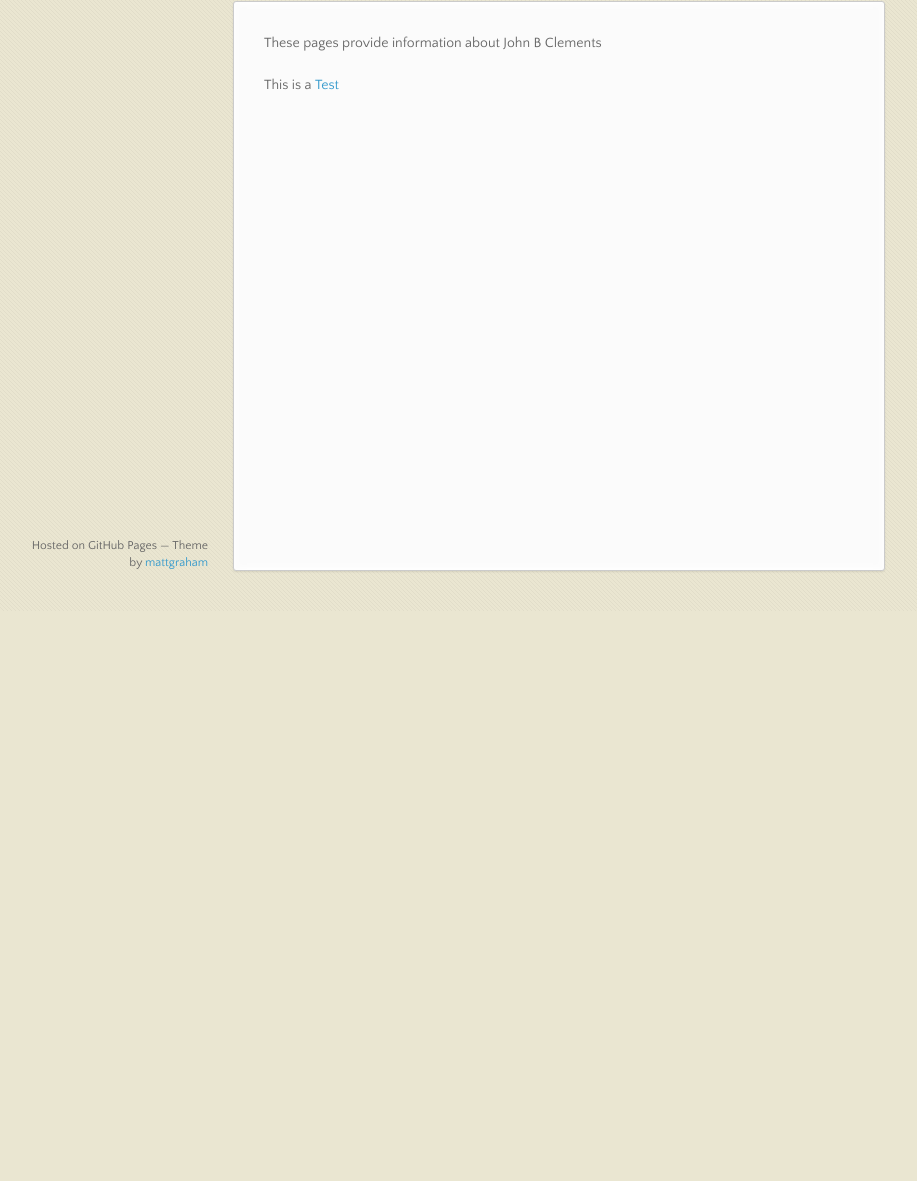
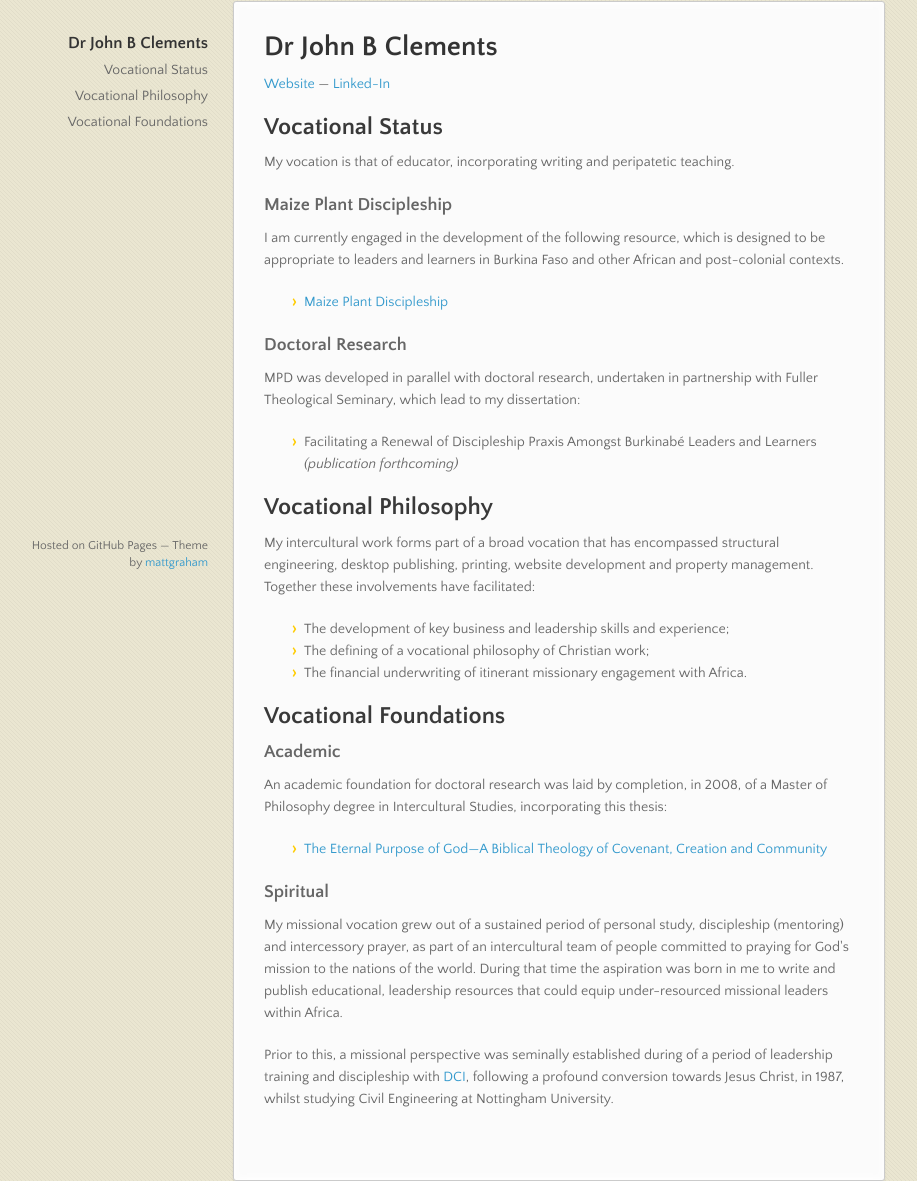
Before and after one commit to johnbrc/johnbrc.github.io, a plain HTML site: page index.html in a window 1280 px wide. Shown: the part 189-1370 px from the top of the page, without its empty margins (82-999 px from the left). Before the commit the page ends 800 px from the top, so only its background shows below. Drawn offline with nearby package versions, Linux system fonts and the light colour scheme.

Commit message:
Replace master branch with page content via GitHub

```diff
--- a/index.html
+++ b/index.html
@@ -32,9 +32,57 @@
         <ul></ul>
       </nav>
       <section>
-        <p>These pages provide information about John B Clements</p>
+        <h1>
+<a name="dr-john-b-clements" class="anchor" href="#dr-john-b-clements"><span class="octicon octicon-link"></span></a>Dr John B Clements</h1>
 
-<p>This is a <a href="content/test.md">Test</a></p>
+<p><a href="http://jbclements.wordpress.com/">Website</a> — <a href="http://uk.linkedin.com/in/jbclements/">Linked-In</a> </p>
+
+<h2>
+<a name="vocational-status" class="anchor" href="#vocational-status"><span class="octicon octicon-link"></span></a>Vocational Status</h2>
+
+<p>My vocation is that of educator, incorporating writing and peripatetic teaching. </p>
+
+<h3>
+<a name="maize-plant-discipleship" class="anchor" href="#maize-plant-discipleship"><span class="octicon octicon-link"></span></a>Maize Plant Discipleship</h3>
+
+<p>I am currently engaged in the development of the following resource, which is designed to be appropriate to leaders and learners in Burkina Faso and other African and post-colonial contexts. </p>
+
+<ul>
+<li><a href="hereafter,%20MPD">Maize Plant Discipleship</a></li>
+</ul><h3>
+<a name="doctoral-research" class="anchor" href="#doctoral-research"><span class="octicon octicon-link"></span></a>Doctoral Research</h3>
+
+<p>MPD was developed in parallel with doctoral research, undertaken in partnership with Fuller Theological Seminary, which lead to my dissertation:</p>
+
+<ul>
+<li>  Facilitating a Renewal of Discipleship Praxis Amongst Burkinabé Leaders and Learners <em>(publication forthcoming)</em>
+</li>
+</ul><h2>
+<a name="vocational-philosophy" class="anchor" href="#vocational-philosophy"><span class="octicon octicon-link"></span></a>Vocational Philosophy</h2>
+
+<p>My intercultural work forms part of a broad vocation that has encompassed structural engineering, desktop publishing, printing, website development and property management. Together these involvements have facilitated:</p>
+
+<ul>
+<li>  The development of key business and leadership skills and experience;</li>
+<li>  The defining of a vocational philosophy of Christian work;</li>
+<li>  The financial underwriting of itinerant missionary engagement with Africa.</li>
+</ul><h2>
+<a name="vocational-foundations" class="anchor" href="#vocational-foundations"><span class="octicon octicon-link"></span></a>Vocational Foundations</h2>
+
+<h3>
+<a name="academic" class="anchor" href="#academic"><span class="octicon octicon-link"></span></a>Academic</h3>
+
+<p>An academic foundation for doctoral research was laid by completion, in 2008, of a Master of Philosophy degree in Intercultural Studies, incorporating this thesis: </p>
+
+<ul>
+<li>  <a href="http://jbclements.wordpress.com/research/mphil/eternal-purpose-of-god-thesis/">The Eternal Purpose of God—A Biblical Theology of Covenant, Creation and Community</a>
+</li>
+</ul><h3>
+<a name="spiritual" class="anchor" href="#spiritual"><span class="octicon octicon-link"></span></a>Spiritual</h3>
+
+<p>My missional vocation grew out of a sustained period of personal study, discipleship (mentoring) and intercessory prayer, as part of an intercultural team of people committed to praying for God's mission to the nations of the world. During that time the aspiration was born in me to write and publish educational, leadership resources that could equip under-resourced missional leaders within Africa.</p>
+
+<p>Prior to this, a missional perspective was seminally established during of a period of leadership training and discipleship with <a href="http://dci.org.uk/free-training">DCI</a>, following a profound conversion towards Jesus Christ, in 1987, whilst studying Civil Engineering at Nottingham University.</p>
       </section>
       <footer>
         <p><small>Hosted on GitHub Pages &mdash; Theme by <a href="https://twitter.com/michigangraham">mattgraham</a></small></p>
```
Also changed, not shown: params.json (+1 -1 lines).
